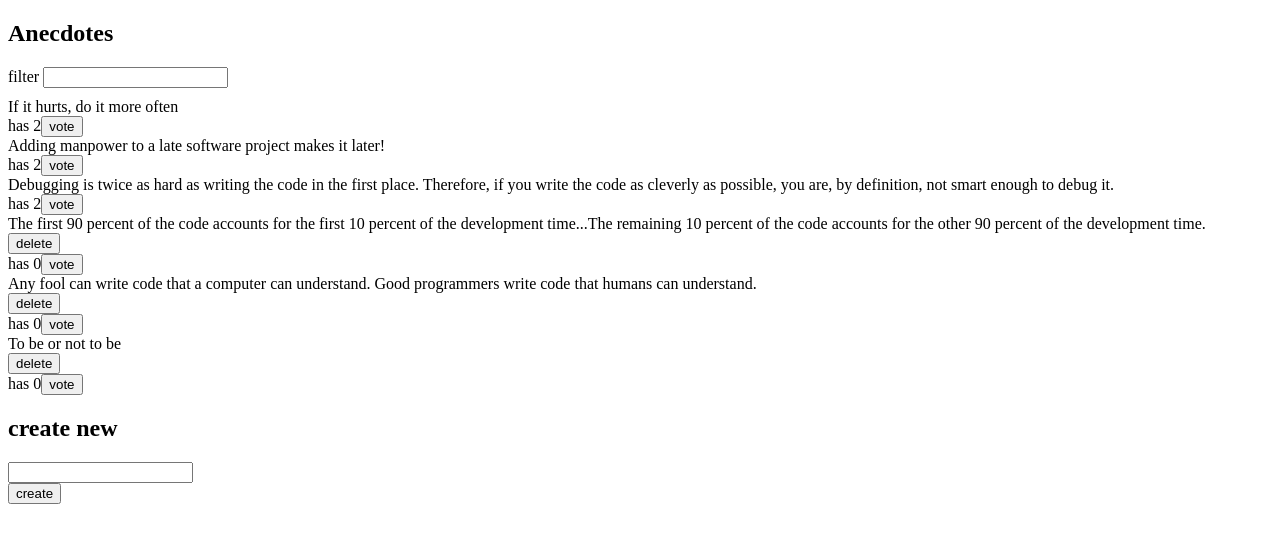
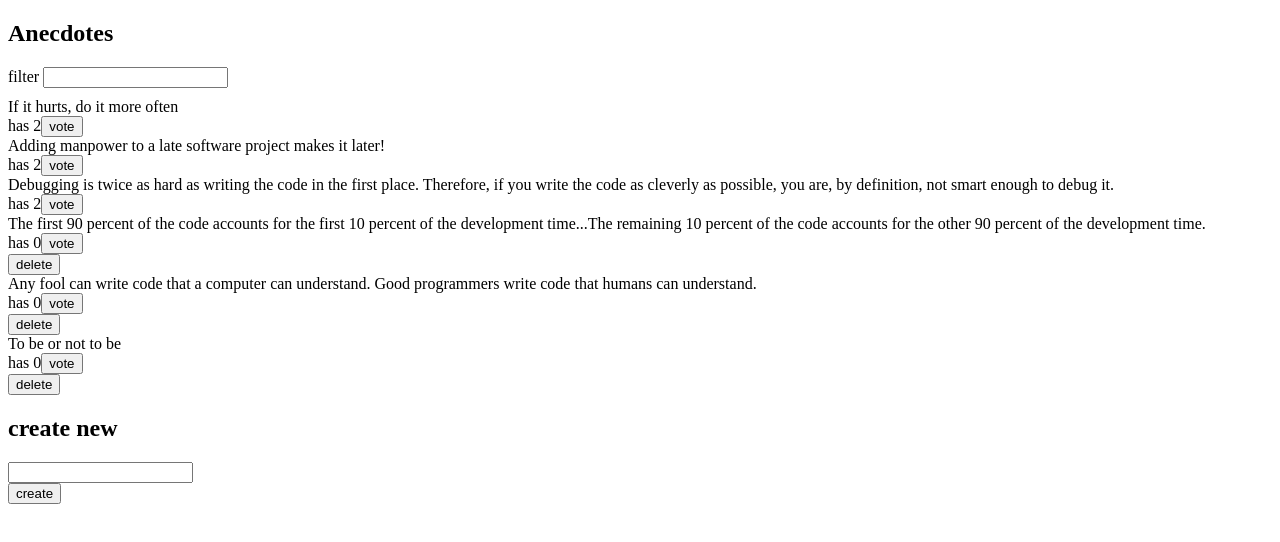
Before and after one commit to Tristan-Kainama/fullstackopen-part6, a React (Vite) app in the folder anecdotes/: page / in a window 1280 px wide. Shown: the top 542 px of the page. Built offline with nearby package versions, Linux system fonts and the light colour scheme; data requests are answered from the project's data file.

Commit message:
Finished exercise 13

```diff
--- a/anecdotes/src/components/AnecdoteForm.jsx
+++ b/anecdotes/src/components/AnecdoteForm.jsx
@@ -20,7 +20,7 @@ const AnecdoteForm = () => {
             <h2>create new</h2>
             <form onSubmit={add}>
                 <div>
-                    <input data-testid="new" name="anecdote"/>
+                    <input data-testid="new" name="anecdote" />
                 </div>
                 <button type="submit">create</button>
             </form>
--- a/anecdotes/src/components/AnecdoteList.jsx
+++ b/anecdotes/src/components/AnecdoteList.jsx
@@ -7,7 +7,7 @@ const AnecdoteList = () => {
 
     const vote = (anecdote) => {
         voteAction(anecdote.id)
-        setMessage(`You voted '${anecdote.content}'`)
+        setMessage(`you voted '${anecdote.content}'`)
         setTimeout(() => {
             setMessage('')
         }, 5000)
@@ -26,12 +26,12 @@ const AnecdoteList = () => {
         {anecdotes.toSorted((a, b) => b.votes - a.votes).map((anecdote) => (
             <div key={anecdote.id}>
                 <div>
-                    {anecdote.content}
+                    <span>{anecdote.content}</span>
+                    <div>
+                        has {anecdote.votes}
+                        <button onClick={() => vote(anecdote)}>vote</button>
+                    </div>
                     <button style={{ display: anecdote.votes === 0 ? 'block' : 'none'}} onClick={() => remove(anecdote)}>delete</button>
-                </div>
-                <div>
-                has {anecdote.votes}
-                <button onClick={() => vote(anecdote)}>vote</button>
                 </div>
             </div>
         ))}
--- a/anecdotes/src/store.js
+++ b/anecdotes/src/store.js
@@ -5,13 +5,6 @@ const useAnecdoteStore = create((set, get) => ({
   anecdotes: [],
   filter: '',
   actions: {
-    voteAction: id => set(
-      state => ({
-        anecdotes: state.anecdotes.map(anecdote =>
-          anecdote.id === id ? {...anecdote, votes: anecdote.votes + 1 } : anecdote
-        )
-      })
-    ),
     setFilter: value => set(() => ({ filter: value })),
     initialize: async () => {
       const anecdotes = await anecdoteService.getAll()
@@ -21,14 +14,15 @@ const useAnecdoteStore = create((set, get) => ({
       const newAnecdote = await anecdoteService.addNew(content)
       set(state => ({ anecdotes: state.anecdotes.concat(newAnecdote) }))
     },
-    voteAction: async (id) => {
+    voteAction: (id) => {
       const anecdote = get().anecdotes.find(a => a.id === id)
-      const updated = await anecdoteService.update(
-        id, { ...anecdote, votes: anecdote.votes + 1}
-      )
+      const updated = { ...anecdote, votes: anecdote.votes + 1 }
+
       set(state => ({
         anecdotes: state.anecdotes.map(a => a.id === id ? updated : a)
       }))
+
+      return anecdoteService.update(id, updated)
     },
     removeAction: async (id) => {
       await anecdoteService.remove(id)
```
Also changed, not shown: 2 other files (tests, documents, lock files or other folders).
